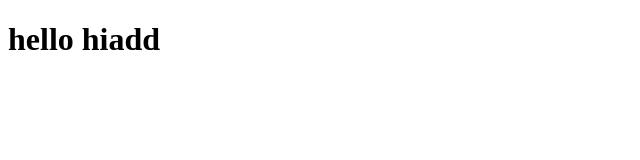
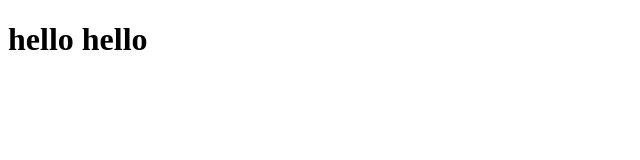
Before and after one commit to LexarCabrira/GitTutorial, a plain HTML site: page index.html in a window 1280 px wide. Shown: the full height of the page, 0-640 px from the left. Drawn offline with Linux system fonts and the light colour scheme.

Commit message:
change to hellohellow

```diff
--- a/index.html
+++ b/index.html
@@ -6,7 +6,7 @@
     <title>Document</title>
 </head>
 <body>
-    <h1>hello hiadd</h1>
+    <h1>hello hello</h1>
 
 </body>
 </html>
```
